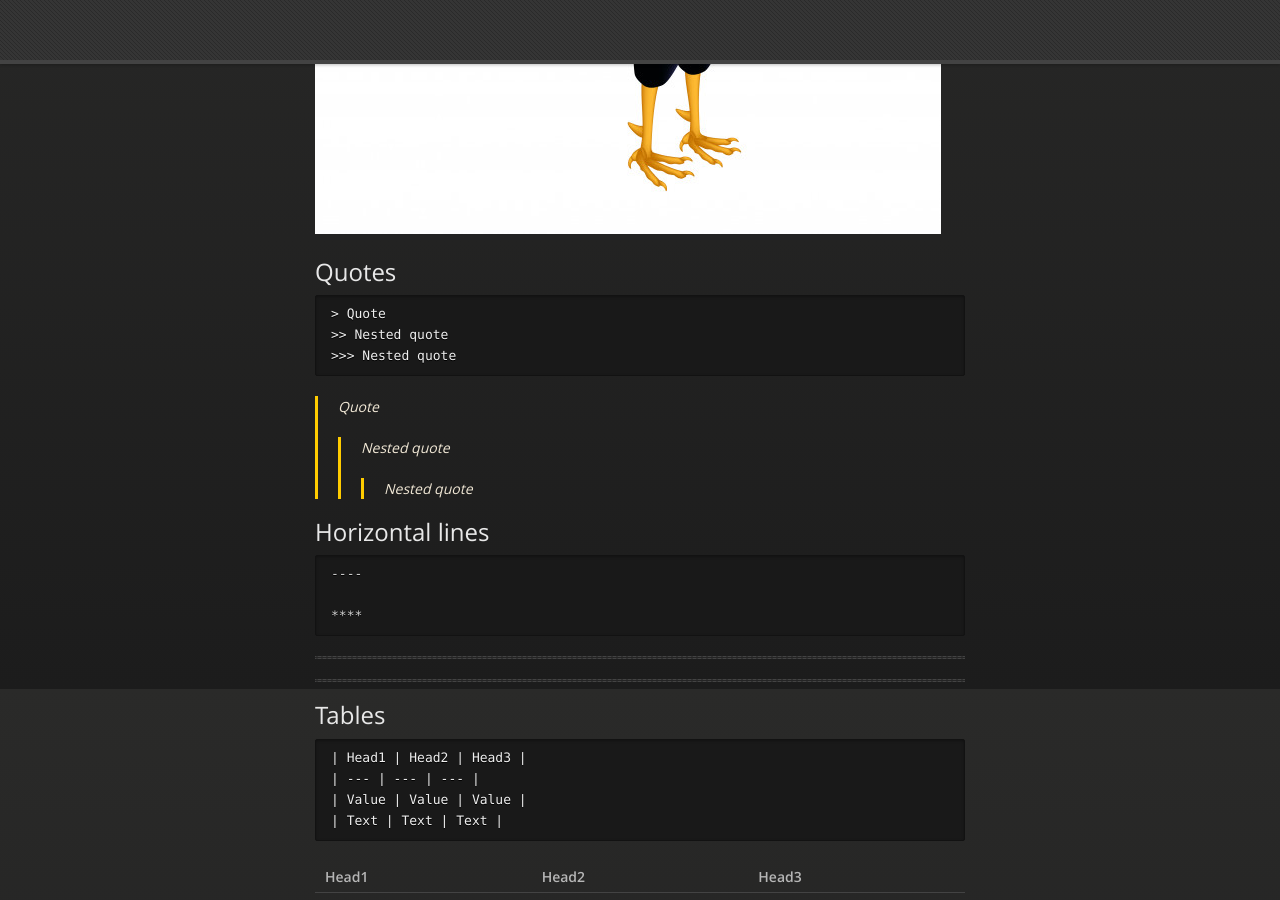
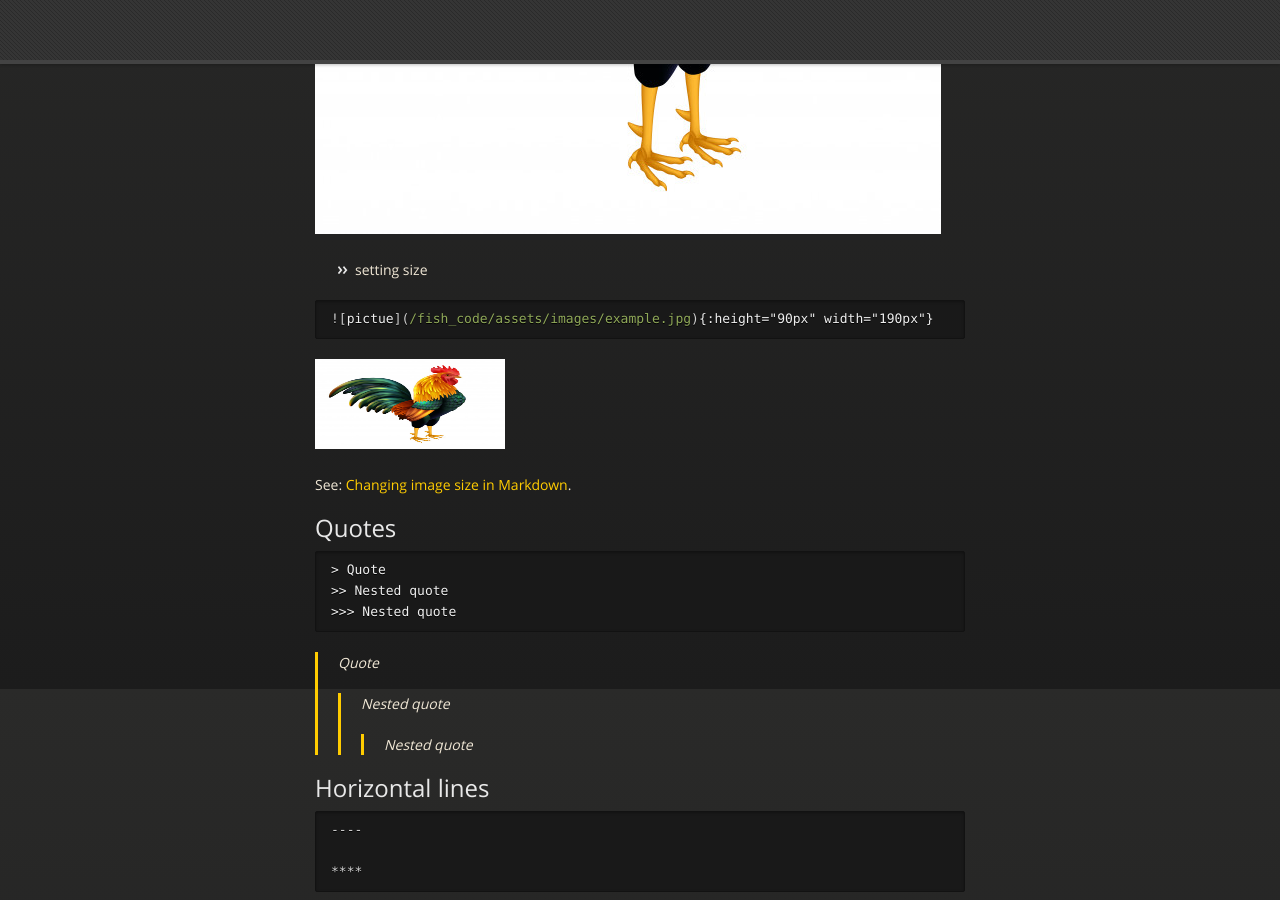
Before and after one commit to prybka82-sites/fish_code, a Jekyll site: the page built from _posts/2020-08-09-notes-on-markdown.md, in a window 1280 px wide and 900 px high, scrolled down 4711 px. Built offline with Jekyll 4.4.1, drawn with Linux system fonts in a browser that asks for light colours.

```diff
--- a/_posts/2020-08-09-notes-on-markdown.md
+++ b/_posts/2020-08-09-notes-on-markdown.md
@@ -191,7 +191,6 @@ See: [Support starting numbered lists with arbritray number](https://github.com/
 {% highlight markdown %}
 ![alternative text](https://img.freepik.com/free-vector/vintage-logo-style-bear_225004-570.jpg?size=626&ext=jpg)
 {% endhighlight %}
-
 ![alternative text](https://img.freepik.com/free-vector/vintage-logo-style-bear_225004-570.jpg?size=626&ext=jpg)
 
 - from folder (``assets/images/example.jpg``)
@@ -201,6 +200,16 @@ See: [Support starting numbered lists with arbritray number](https://github.com/
 {% endhighlight %}
 
 ![alternative text]({{ site.baseurl }}/assets/images/example.jpg)
+
+- setting size
+
+{% highlight markdown %}
+![pictue]({{ site.baseurl }}/assets/images/example.jpg){:height="90px" width="190px"}
+{% endhighlight %}
+
+![picute]({{ site.baseurl }}/assets/images/example.jpg){:height="90px" width="190px"}
+
+See: [Changing image size in Markdown](https://stackoverflow.com/questions/14675913/changing-image-size-in-markdown).
 
 ## Quotes
 
```
Also changed, not shown: _posts/2020-08-10-vscode-extensions.md (added, +58 -0 lines).
